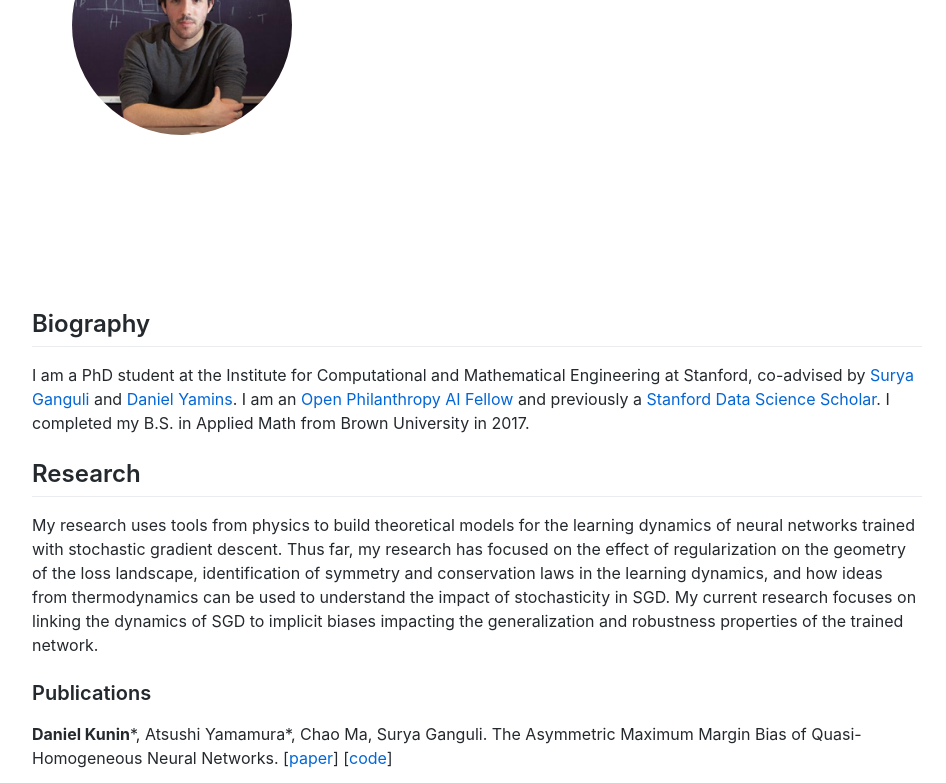
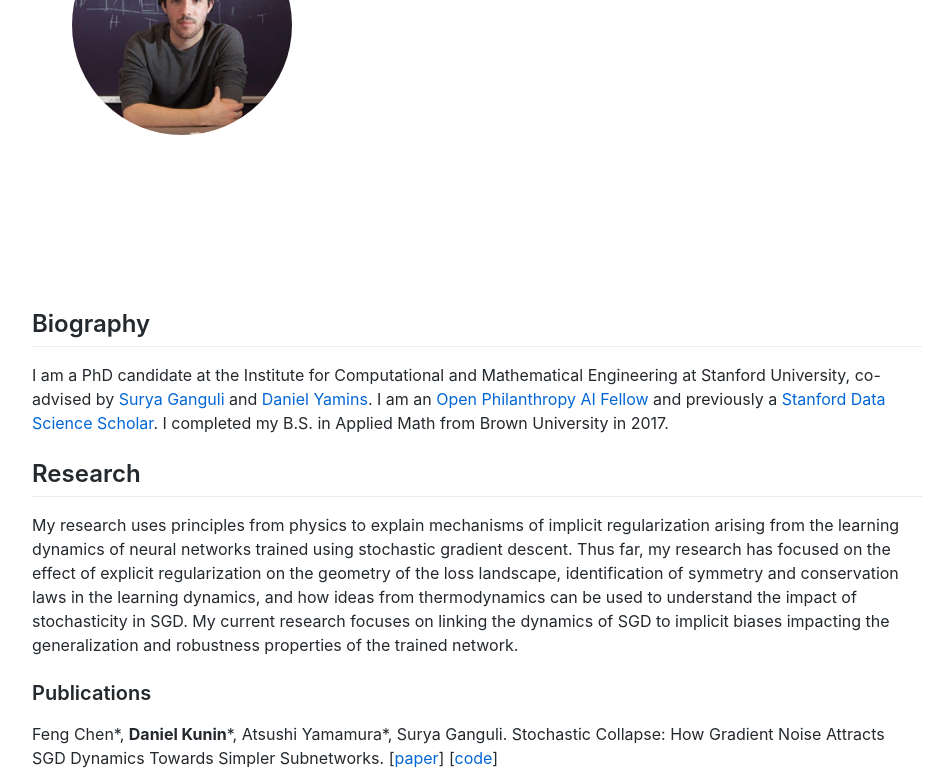
Before and after one commit to danielkunin/personal-website, a plain HTML site: page index.html in a window 1280 px wide. Shown: the part 160-943 px from the top of the page, without its empty margins (163-1109 px from the left). Drawn offline with nearby package versions, Linux system fonts and the light colour scheme; a script that the page names is missing.

Commit message:
updated paper list and bio

```diff
--- a/index.html
+++ b/index.html
@@ -79,16 +79,18 @@
 
 		<h2>Biography</h2>
 
-		<p>I am a PhD student at the Institute for Computational and Mathematical Engineering at Stanford, co-advised by <a href="https://ganguli-gang.stanford.edu/surya.html">Surya Ganguli</a> and <a href="http://stanford.edu/~yamins/">Daniel Yamins</a>. I am an <a href="https://www.openphilanthropy.org/grants/open-phil-ai-fellowship-2022-class/">Open Philanthropy AI Fellow</a> and previously a <a href="https://datascience.stanford.edu/about/people/data-science-scholars">Stanford Data Science Scholar</a>. I completed my B.S. in Applied Math from Brown University in 2017.</p>
+		<p>I am a PhD candidate at the Institute for Computational and Mathematical Engineering at Stanford University, co-advised by <a href="https://ganguli-gang.stanford.edu/surya.html">Surya Ganguli</a> and <a href="http://stanford.edu/~yamins/">Daniel Yamins</a>. I am an <a href="https://www.openphilanthropy.org/grants/open-phil-ai-fellowship-2022-class/">Open Philanthropy AI Fellow</a> and previously a <a href="https://datascience.stanford.edu/about/people/data-science-scholars">Stanford Data Science Scholar</a>. I completed my B.S. in Applied Math from Brown University in 2017.</p>
 
 
 		<h2>Research</h2>
 
-		<p>My research uses tools from physics to build theoretical models for the learning dynamics of neural networks trained with stochastic gradient descent. Thus far, my research has focused on the effect of regularization on the geometry of the loss landscape, identification of symmetry and conservation laws in the learning dynamics, and how ideas from thermodynamics can be used to understand the impact of stochasticity in SGD. My current research focuses on linking the dynamics of SGD to implicit biases impacting the generalization and robustness properties of the trained network.</p>
+		<p>My research uses principles from physics to explain mechanisms of implicit regularization arising from the learning dynamics of neural networks trained using stochastic gradient descent. Thus far, my research has focused on the effect of explicit regularization on the geometry of the loss landscape, identification of symmetry and conservation laws in the learning dynamics, and how ideas from thermodynamics can be used to understand the impact of stochasticity in SGD. My current research focuses on linking the dynamics of SGD to implicit biases impacting the generalization and robustness properties of the trained network.</p>
 
 		<h3>Publications</h3>
 
-		<p><b>Daniel Kunin</b>*, Atsushi Yamamura*, Chao Ma, Surya Ganguli. The Asymmetric Maximum Margin Bias of Quasi-Homogeneous Neural Networks. [<a href="https://arxiv.org/abs/2210.03820">paper</a>] [<a href="">code</a>]</p>
+		<p>Feng Chen*, <b>Daniel Kunin</b>*, Atsushi Yamamura*, Surya Ganguli. Stochastic Collapse: How Gradient Noise Attracts SGD Dynamics Towards Simpler Subnetworks. [<a href="https://arxiv.org/abs/2306.04251">paper</a>] [<a href="https://github.com/ccffccffcc/stochastic_collapse">code</a>]</p>
+
+		<p><b>Daniel Kunin</b>*, Atsushi Yamamura*, Chao Ma, Surya Ganguli. The Asymmetric Maximum Margin Bias of Quasi-Homogeneous Neural Networks. ICLR 2023. [<a href="https://arxiv.org/abs/2210.03820">paper</a>]</p>
 
 		<p>Chao Ma, <b>Daniel Kunin</b>, Lei Wu, Lexing Ying. Beyond the Quadratic Approximation: the Multiscale Structure of Neural Network Loss Landscapes. JMLR 2022. [<a href="https://arxiv.org/abs/2204.11326">paper</a>]</p>
 
```
